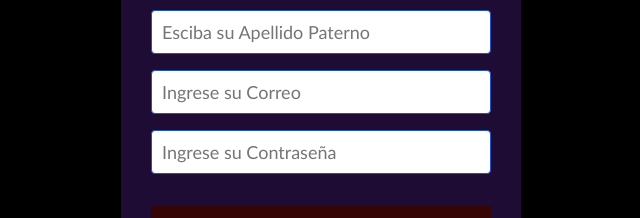
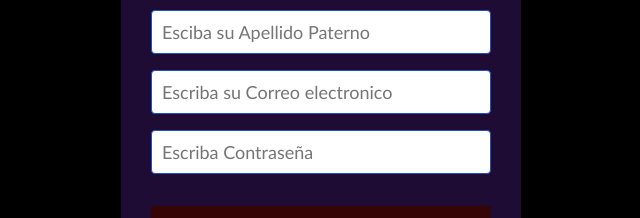
Before and after one commit to XX5CRISXX5/XX5CRISXX5.github.io, a plain HTML site: page index.html in a window 1280 px wide. Shown: the part 324-542 px from the top of the page, without its empty margins (319-959 px from the left). Drawn offline with Linux system fonts and the light colour scheme.

Commit message:
Update index.html

```diff
--- a/index.html
+++ b/index.html
@@ -14,8 +14,8 @@
     <input class="controls" type="text" name="nombres" id="nombres" placeholder="Escriba su Nombre">
     <input class="controls" type="text" name="apellidos" id="apellidos" placeholder="Esciba su Apellido Materno">
     <input class="controls" type="text" name="apellidos" id="apellidos" placeholder="Esciba su Apellido Paterno">
-    <input class="controls" type="email" name="correo" id="correo" placeholder="Ingrese su Correo">
-    <input class="controls" type="password" name="correo" id="correo" placeholder="Ingrese su Contraseña">
+    <input class="controls" type="email" name="correo" id="correo" placeholder="Escriba su Correo electronico">
+    <input class="controls" type="password" name="correo" id="correo" placeholder="Escriba Contraseña">
 
     <input class="boton" type="submit" value="Registrarse">
     <p><a href="#">¿Ya tengo Cuenta?</a></p>
```
